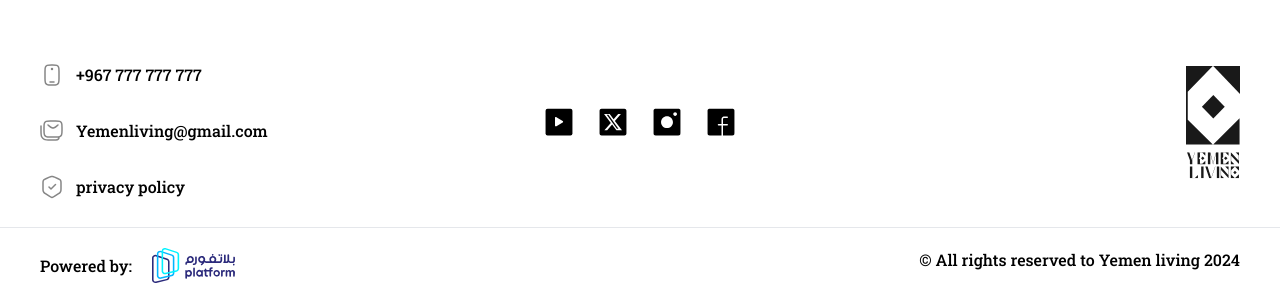
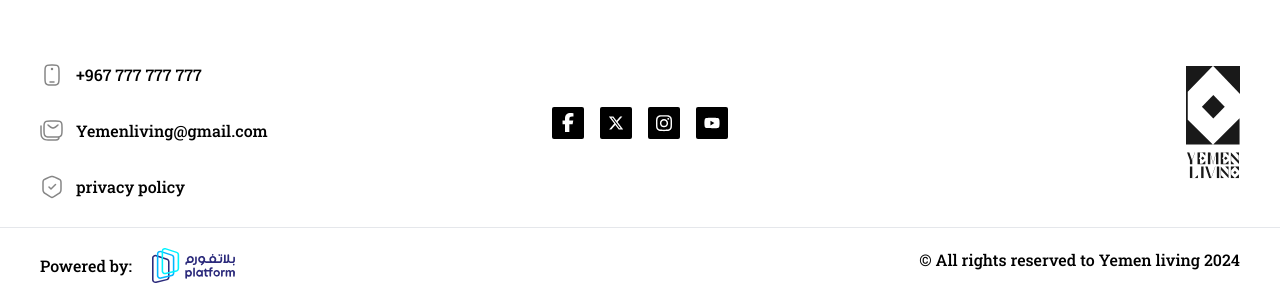
Before and after one commit to MohdFahd/Yemen-Living, a Vue app: page / in a window 1280 px wide. Shown: the part 3106-3406 px from the top of the page. Built offline with nearby package versions, Linux system fonts and the light colour scheme.

Commit message:
refactor: Update Footer and HomeView components

```diff
--- a/src/components/Features.vue
+++ b/src/components/Features.vue
@@ -132,7 +132,7 @@ onMounted(() => {
         // markers: true,
         // end: "bottom",
 
-        toggleActions: "play none none reset",
+        toggleActions: "play none none none",
       },
     }
   );
@@ -149,7 +149,7 @@ onMounted(() => {
         trigger: firstDiv.value,
         start: "top bottom",
         end: "bottom top",
-        toggleActions: "play none none reset",
+        toggleActions: "play none none none",
       },
     }
   );
@@ -166,7 +166,7 @@ onMounted(() => {
         trigger: container.value,
         start: "top 50%",
         end: "bottom top",
-        toggleActions: "play none none reset",
+        toggleActions: "play none none none",
         // scrub: true,
       },
     }
@@ -185,7 +185,7 @@ onMounted(() => {
   //       trigger: thirdDiv.value,
   //       start: "top bottom",
   //       end: "bottom top",
-  //       toggleActions: "play none none reset",
+  //       toggleActions: "play none none none",
   //       // markers: true,
   //     },
   //   }
--- a/src/components/Footer.vue
+++ b/src/components/Footer.vue
@@ -22,22 +22,17 @@
         <img src="../assets/icons/privacy.svg" alt=""
       /></ButtonIcon>
     </div>
-    <div class="flex max-md:hidden w-full justify-center">
-      <img src="../assets/icons/youtube.svg" class="mx-3" alt="" />
-      <img src="../assets/icons/x.svg" class="mx-3" alt="" />
-      <img src="../assets/icons/instgram.svg" class="mx-3" alt="" />
-      <img src="../assets/icons/facebook.svg" class="mx-3" alt="" />
-    </div>
+    <ul class="flex max-md:hidden w-full justify-center">
+      <socialMedia />
+    </ul>
     <div class="flex w-full justify-end">
       <Logo logo="footer" />
     </div>
   </div>
-  <div class="flex justify-center my-3 md:hidden">
-    <img src="../assets/icons/youtube.svg" class="mx-3" alt="" />
-    <img src="../assets/icons/x.svg" class="mx-3" alt="" />
-    <img src="../assets/icons/instgram.svg" class="mx-3" alt="" />
-    <img src="../assets/icons/facebook.svg" class="mx-3" alt="" />
-  </div>
+  <ul class="flex justify-center my-3 md:hidden">
+    <socialMedia />
+  </ul>
+
   <hr class="container mx-auto px-10 max-md:px-5 my-5" />
   <div
     class="container mx-auto px-10 max-md:px-5 flex justify-between max-md:flex-col-reverse max-md:justify-center max-md:items-center my-4"
@@ -59,8 +54,7 @@
 <script setup>
 import ButtonIcon from "../components/ButtonIcon.vue";
 import Logo from "../components/logo.vue";
+import socialMedia from "../components/socialMedia.vue";
 
 const date = new Date().getFullYear();
 </script>
-
-<style></style>
--- /dev/null
+++ b/src/components/socialMedia.vue
@@ -0,0 +1,138 @@
+<template>
+  <li>
+    <a
+      href="#"
+      class="w-8 h-8 bg-black text-center text-3xl flex justify-center items-center rounded-sm relative overflow-hidden z-10 mx-2"
+    >
+      <svg
+        xmlns="http://www.w3.org/2000/svg"
+        viewBox="0 0 320 512"
+        class="icon w-3 fill-white"
+      >
+        <path
+          d="M80 299.3V512H196V299.3h86.5l18-97.8H196V166.9c0-51.7 20.3-71.5 72.7-71.5c16.3 0 29.4 .4 37 1.2V7.9C291.4 4 256.4 0 236.2 0C129.3 0 80 50.5 80 159.4v42.1H14v97.8H80z"
+        />
+      </svg>
+    </a>
+  </li>
+  <li>
+    <a
+      href="#"
+      class="w-8 h-8 bg-black text-center text-3xl flex justify-center items-center rounded-sm relative overflow-hidden z-10 mx-2"
+      ><svg
+        xmlns="http://www.w3.org/2000/svg"
+        viewBox="0 0 512 512"
+        class="icon w-4 fill-white"
+      >
+        <path
+          d="M389.2 48h70.6L305.6 224.2 487 464H345L233.7 318.6 106.5 464H35.8L200.7 275.5 26.8 48H172.4L272.9 180.9 389.2 48zM364.4 421.8h39.1L151.1 88h-42L364.4 421.8z"
+        />
+      </svg>
+    </a>
+  </li>
+  <li>
+    <a
+      href="#"
+      class="w-8 h-8 bg-black text-center text-3xl flex justify-center items-center rounded-sm relative overflow-hidden z-10 mx-2"
+      ><svg
+        xmlns="http://www.w3.org/2000/svg"
+        viewBox="0 0 448 512"
+        class="icon w-4 fill-white"
+      >
+        <path
+          d="M224.1 141c-63.6 0-114.9 51.3-114.9 114.9s51.3 114.9 114.9 114.9S339 319.5 339 255.9 287.7 141 224.1 141zm0 189.6c-41.1 0-74.7-33.5-74.7-74.7s33.5-74.7 74.7-74.7 74.7 33.5 74.7 74.7-33.6 74.7-74.7 74.7zm146.4-194.3c0 14.9-12 26.8-26.8 26.8-14.9 0-26.8-12-26.8-26.8s12-26.8 26.8-26.8 26.8 12 26.8 26.8zm76.1 27.2c-1.7-35.9-9.9-67.7-36.2-93.9-26.2-26.2-58-34.4-93.9-36.2-37-2.1-147.9-2.1-184.9 0-35.8 1.7-67.6 9.9-93.9 36.1s-34.4 58-36.2 93.9c-2.1 37-2.1 147.9 0 184.9 1.7 35.9 9.9 67.7 36.2 93.9s58 34.4 93.9 36.2c37 2.1 147.9 2.1 184.9 0 35.9-1.7 67.7-9.9 93.9-36.2 26.2-26.2 34.4-58 36.2-93.9 2.1-37 2.1-147.8 0-184.8zM398.8 388c-7.8 19.6-22.9 34.7-42.6 42.6-29.5 11.7-99.5 9-132.1 9s-102.7 2.6-132.1-9c-19.6-7.8-34.7-22.9-42.6-42.6-11.7-29.5-9-99.5-9-132.1s-2.6-102.7 9-132.1c7.8-19.6 22.9-34.7 42.6-42.6 29.5-11.7 99.5-9 132.1-9s102.7-2.6 132.1 9c19.6 7.8 34.7 22.9 42.6 42.6 11.7 29.5 9 99.5 9 132.1s2.7 102.7-9 132.1z"
+        />
+      </svg>
+    </a>
+  </li>
+  <li>
+    <a
+      href="#"
+      class="w-8 h-8 bg-black text-center text-3xl flex justify-center items-center rounded-sm relative overflow-hidden z-10 mx-2"
+      ><svg
+        xmlns="http://www.w3.org/2000/svg"
+        viewBox="0 0 576 512"
+        class="icon w-4 fill-white"
+      >
+        <path
+          d="M549.7 124.1c-6.3-23.7-24.8-42.3-48.3-48.6C458.8 64 288 64 288 64S117.2 64 74.6 75.5c-23.5 6.3-42 24.9-48.3 48.6-11.4 42.9-11.4 132.3-11.4 132.3s0 89.4 11.4 132.3c6.3 23.7 24.8 41.5 48.3 47.8C117.2 448 288 448 288 448s170.8 0 213.4-11.5c23.5-6.3 42-24.2 48.3-47.8 11.4-42.9 11.4-132.3 11.4-132.3s0-89.4-11.4-132.3zm-317.5 213.5V175.2l142.7 81.2-142.7 81.2z"
+        />
+      </svg>
+    </a>
+  </li>
+</template>
+
+<script>
+export default {};
+</script>
+
+<style scoped>
+li a .icon {
+  position: relative;
+  color: #262626;
+  transition: 0.5s;
+  z-index: 3;
+}
+
+li a:hover .icon {
+  color: #fff;
+  transform: rotateY(360deg);
+}
+
+li a:before {
+  content: "";
+  position: absolute;
+  top: 100%;
+  left: 0;
+  width: 100%;
+  height: 100%;
+  background: #f00;
+  transition: 0.5s;
+  z-index: 2;
+}
+
+li a:hover:before {
+  top: 0;
+}
+
+li:nth-child(1) a:before {
+  background: #3b5999;
+}
+
+ul li:nth-child(2) a:before {
+  background: #14171a;
+}
+
+ul li:nth-child(3) a:before {
+  background: #f09433;
+  background: -moz-linear-gradient(
+    45deg,
+    #f09433 0%,
+    #e6683c 25%,
+    #dc2743 50%,
+    #cc2366 75%,
+    #bc1888 100%
+  );
+  background: -webkit-linear-gradient(
+    45deg,
+    #f09433 0%,
+    #e6683c 25%,
+    #dc2743 50%,
+    #cc2366 75%,
+    #bc1888 100%
+  );
+  background: linear-gradient(
+    45deg,
+    #f09433 0%,
+    #e6683c 25%,
+    #dc2743 50%,
+    #cc2366 75%,
+    #bc1888 100%
+  );
+  filter: progid:DXImageTransform.Microsoft.gradient( startColorstr='#f09433', endColorstr='#bc1888',GradientType=1 );
+}
+
+ul li:nth-child(4) a:before {
+  background: #dd4b39;
+}
+</style>
--- a/src/views/HomeView.vue
+++ b/src/views/HomeView.vue
@@ -310,7 +310,7 @@ onMounted(() => {
     scrollTrigger: {
       // scroller: "cont",
       trigger: brandSection.value,
-      start: "50% 50%",
+      start: "50% 70%",
       end: "bottom top",
       toggleActions: "play none none none",
     },
```
Also changed, not shown: 2 other files (tests, documents, lock files or other folders).
